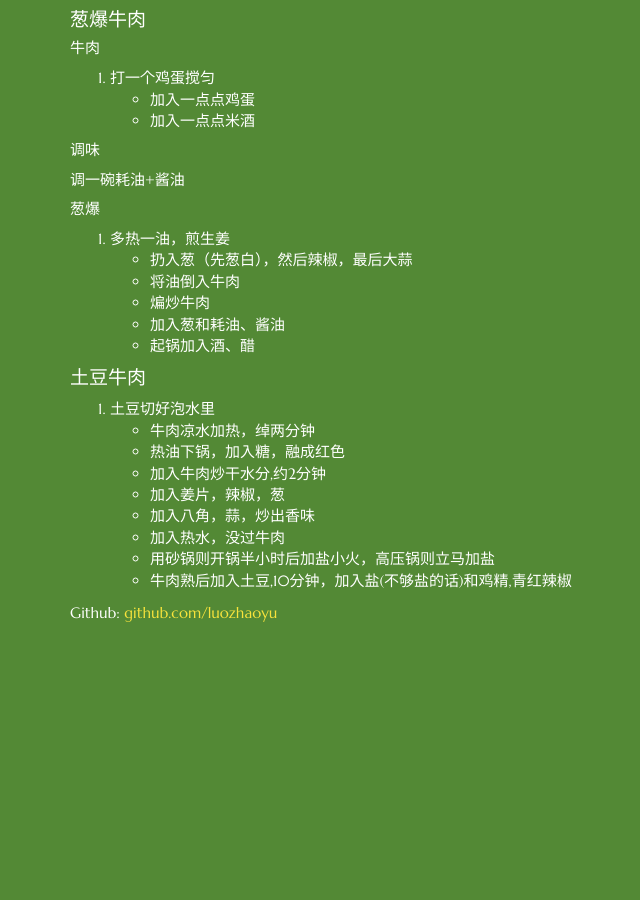
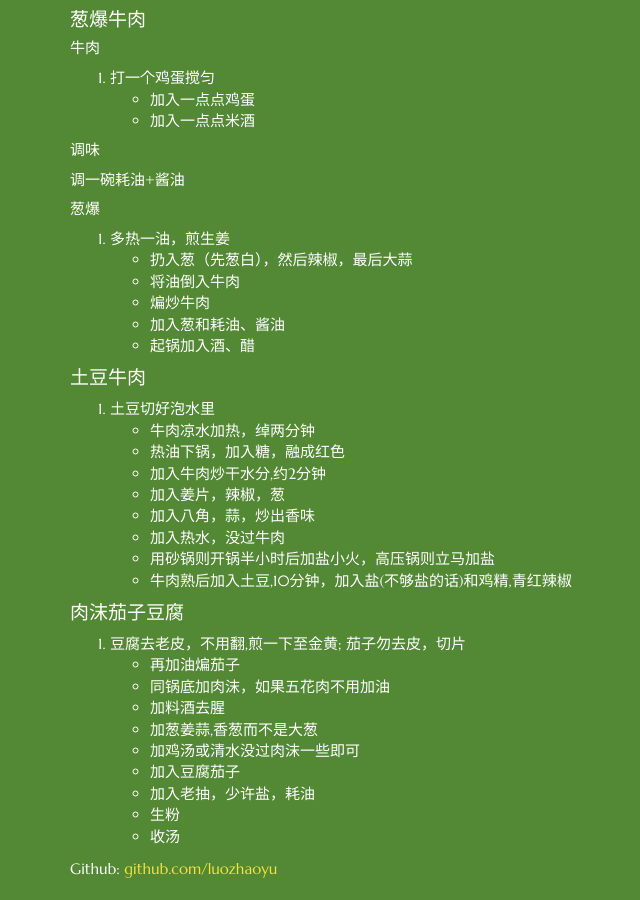
Before and after one commit to luozhaoyu/luozhaoyu.github.io, a Jekyll site: the page built from _posts/2015-04-14-tao-of-cooking.md, in a window 1280 px wide and 900 px high, scrolled down 1023 px. Shown: the whole window, without its empty margins (0-640 px from the left). Built offline with Jekyll 4.4.1, drawn with Linux system fonts in a browser that asks for light colours; nearby versions of some CDN libraries; Markdown is read by kramdown in place of the engine named in the settings; before the commit the page ends 1667 px from its top, so only the background shows below that.

```diff
--- a/_posts/2015-04-14-tao-of-cooking.md
+++ b/_posts/2015-04-14-tao-of-cooking.md
@@ -62,3 +62,15 @@
 - 加入热水，没过牛肉
 - 用砂锅则开锅半小时后加盐小火，高压锅则立马加盐
 - 牛肉熟后加入土豆,10分钟，加入盐(不够盐的话)和鸡精,青红辣椒
+
+#### 肉沫茄子豆腐
+1. 豆腐去老皮，不用翻,煎一下至金黄; 茄子勿去皮，切片
+- 再加油煸茄子
+- 同锅底加肉沫，如果五花肉不用加油
+- 加料酒去腥
+- 加葱姜蒜,香葱而不是大葱
+- 加鸡汤或清水没过肉沫一些即可
+- 加入豆腐茄子
+- 加入老抽，少许盐，耗油
+- 生粉
+- 收汤
```
